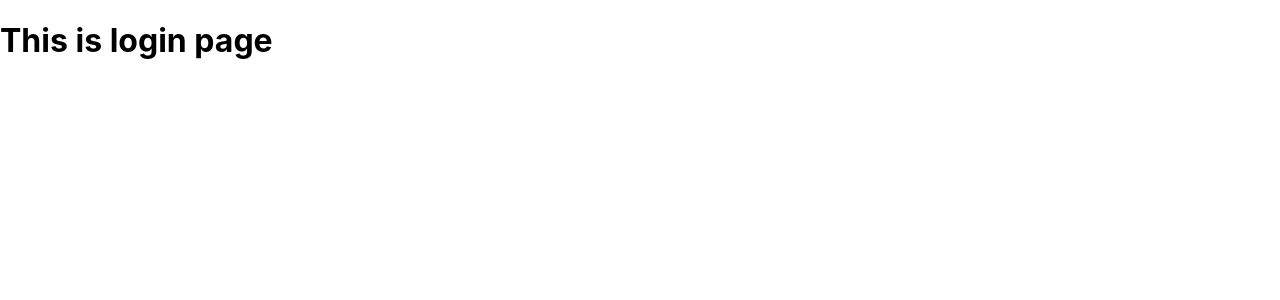
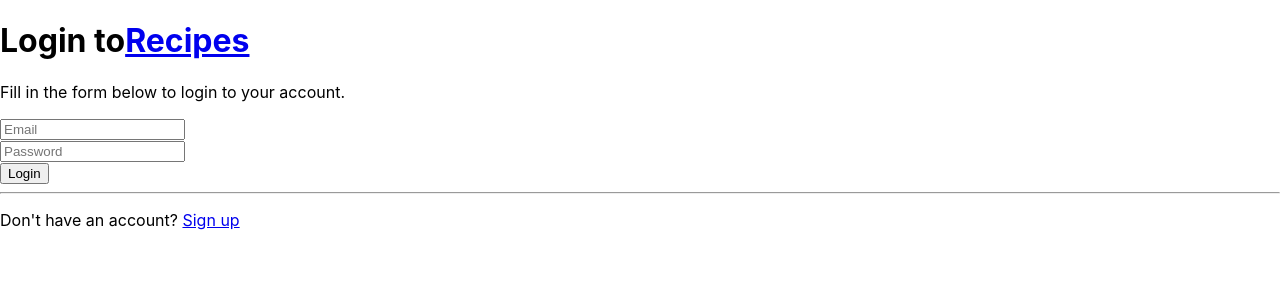
Before and after one commit to vanchobe/recipe247, a React (Create React App) app: page /login in a window 1280 px wide. Shown: the top 300 px of the page. Built offline with nearby package versions, Linux system fonts and the light colour scheme; no server answers.

Commit message:
add login page and prepare show recipes page

```diff
--- a/src/components/Recipes.js
+++ b/src/components/Recipes.js
@@ -1,10 +1,39 @@
-import React from 'react'
+import { auth } from "../services/firebase";
+import { db } from "../services/firebase"
 import PropTypes from 'prop-types'
+import { useState, useEffect } from 'react'
 
 const Recipes = props => {
+    const [user, setUser] = useState(auth().currentUser);
+    const [recipes, setRecipes] = useState([]);
+    const [content, setContent] = useState('');
+    const [readError, setReadError] = useState(null);
+    const [writeError, setWriteError] = useState(null);
+
+
+
+
+      useEffect(() => {
+
+        setReadError(null)
+        try {
+          db.ref("recipes").on("value", snapshot => {
+            let recipes = [];
+            snapshot.forEach((snap) => {
+              recipes.push(snap.val());
+            });
+            setRecipes({ recipes });
+          });
+        } catch (error) {
+          setReadError(error.message);
+        }
+      });
+
+
+
     return (
         <div>
-            <h1>This is page for recipes.</h1>
+
         </div>
     )
 }
--- a/src/components/auth/Login.js
+++ b/src/components/auth/Login.js
@@ -1,10 +1,81 @@
-import React from 'react'
-import PropTypes from 'prop-types'
+import { useState } from 'react'
+import React from 'react';
+import PropTypes from 'prop-types';
+
+import { Link } from "react-router-dom";
+
+import { signIn } from './auth';
+
 
 const Login = props => {
+    const [error, setError] = useState(null);
+    const [email, setEmail] = useState('');
+    const [password, setPassword] = useState('');
+    const handleEmail = (event) => {
+
+        setEmail(event.target.value)
+
+
+      }
+      const handlePassword = (event) => {
+
+        setPassword(event.target.value)
+
+
+      }
+     const handleSubmit = async (event) => {
+        event.preventDefault();
+        setError('')
+        try {
+          await signIn(email, password);
+        } catch (error) {
+          setError(error.message);
+        }
+      }
     return (
         <div>
-            <h1>This is login page</h1>
+                    <form
+          autoComplete="off"
+          onSubmit={handleSubmit}
+        >
+          <h1>
+            Login to
+            <Link to="/">
+              Recipes
+            </Link>
+          </h1>
+          <p>
+            Fill in the form below to login to your account.
+          </p>
+          <div>
+            <input
+              placeholder="Email"
+              name="email"
+              type="email"
+              onChange={handleEmail}
+              value={email}
+            />
+          </div>
+          <div>
+            <input
+              placeholder="Password"
+              name="password"
+              onChange={handlePassword}
+              value={password}
+              type="password"
+            />
+          </div>
+          <div>
+            {error ? (
+              <p>{error}</p>
+            ) : null}
+            <button type="submit">Login</button>
+          </div>
+          <hr />
+          <p>
+            Don't have an account? <Link to="/register">Sign up</Link>
+          </p>
+        </form>
         </div>
     )
 }
```
